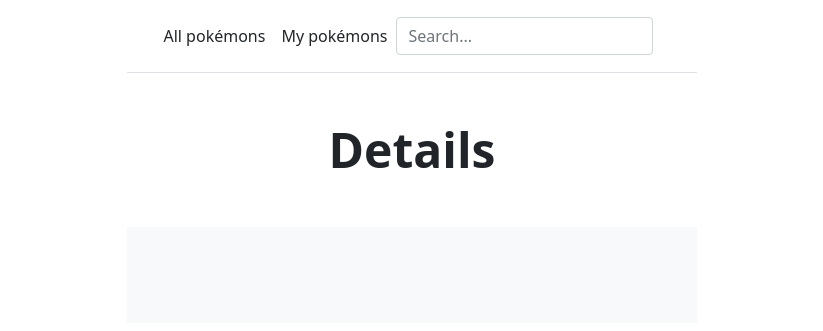
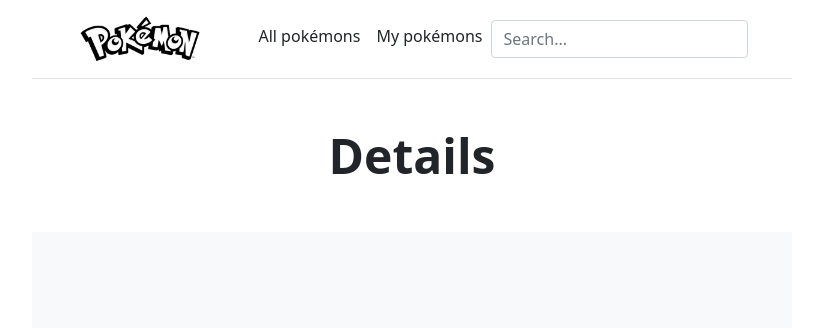
Before and after one commit to alext100/Pokemon, a website with bundled scripts: page src/card.html in a window 1280 px wide. Shown: the whole page, without its empty margins (228-1051 px from the left). Built offline with nearby package versions, Linux system fonts and the light colour scheme; no server answers.

Commit message:
Logo added

```diff
--- a/src/card.html
+++ b/src/card.html
@@ -37,6 +37,11 @@
                 mb-md-0
               "
             >
+              <img
+                class="logo"
+                src="./pokemon-logo200.png"
+                alt="Pokemon logo"
+              />
               <li>
                 <a href="./index.html" class="nav-link px-2 link-dark"
                   >All pokémons</a
--- a/src/css/style.css
+++ b/src/css/style.css
@@ -39,3 +39,8 @@ main .main-header-container {
 .noshow {
   display: none;
 }
+.logo {
+  width: 120px;
+  margin: 0 50px 0 20px;
+  padding: 0;
+}
```
Also changed, not shown: src/favorites.html (+1 -0 lines), src/index.html (+1 -0 lines), src/pokemon-logo200.png (added).
